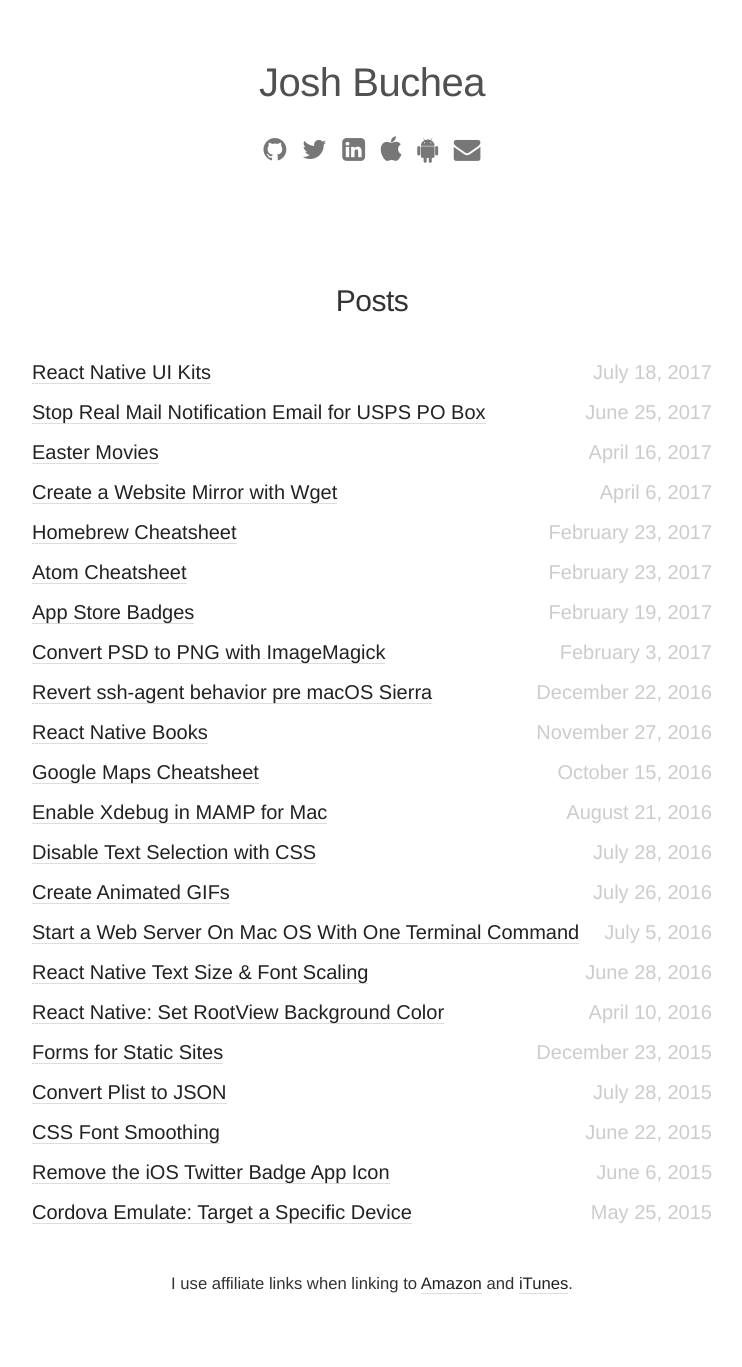
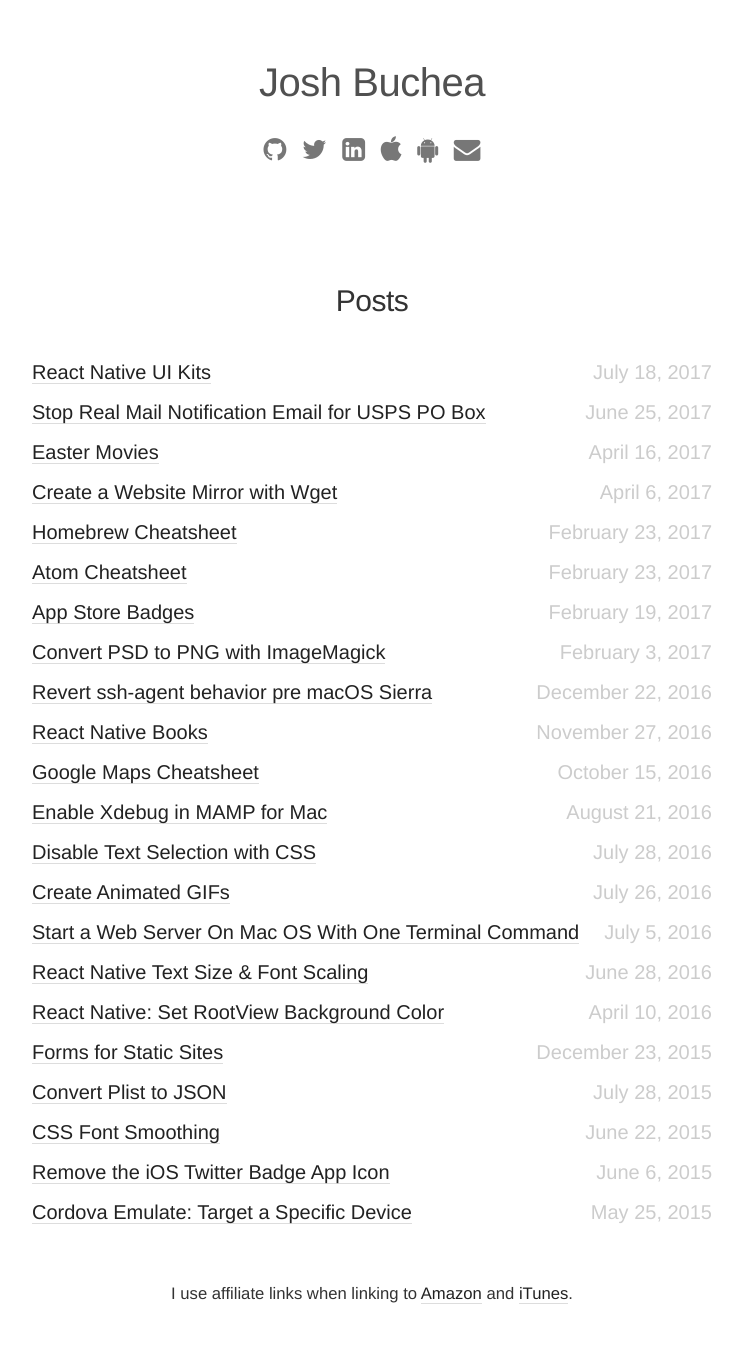
Before and after one commit to joshbuchea/joshbuchea.com, a Jekyll site: the page built from index.html, in a window 1280 px wide. Shown: the whole page, without its empty margins (268-1010 px from the left). Built offline with Jekyll 4.4.1, drawn with Linux system fonts in a browser that asks for light colours; nearby versions of some CDN libraries.

Commit message:
Adjust footer padding

```diff
--- a/_sass/_main.scss
+++ b/_sass/_main.scss
@@ -177,7 +177,7 @@
 }
 
 .footer {
-  padding: 30px 0;
+  padding-top: 40px;
   text-align: center;
 }
 
```
